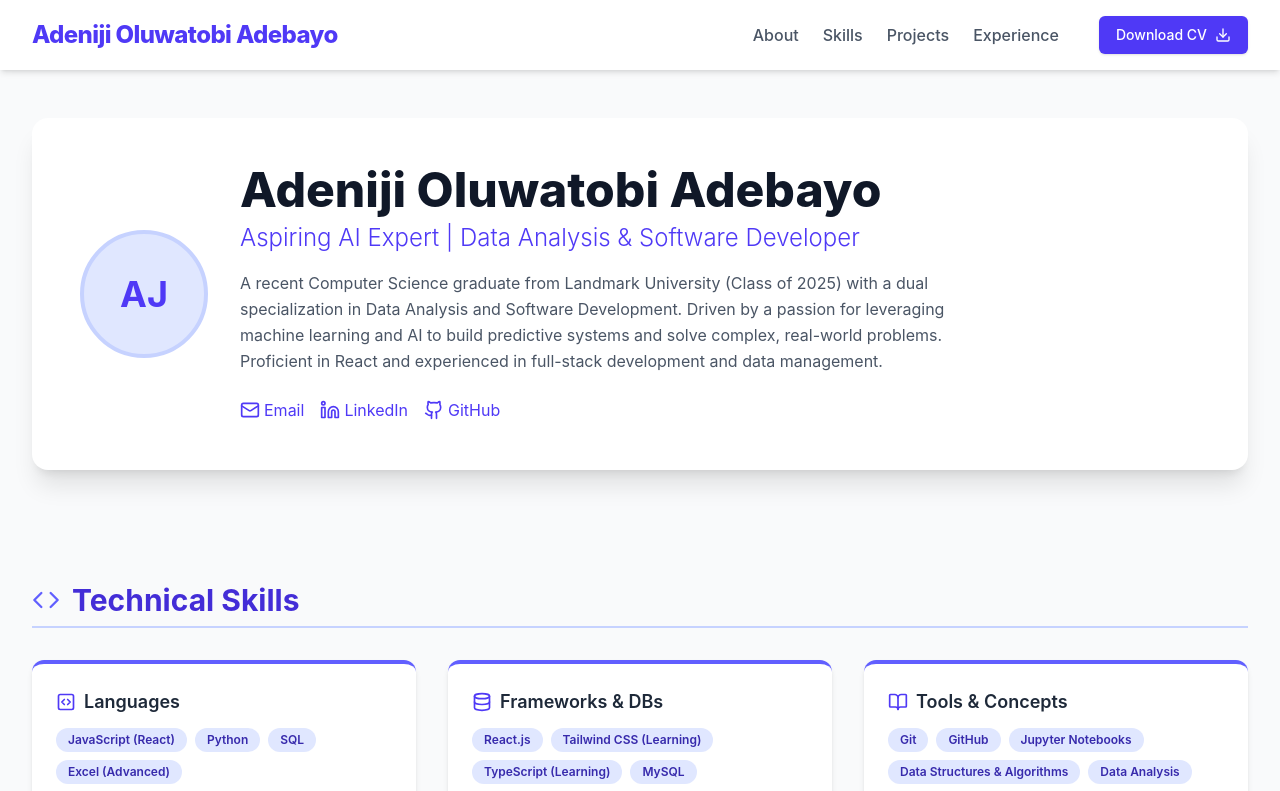
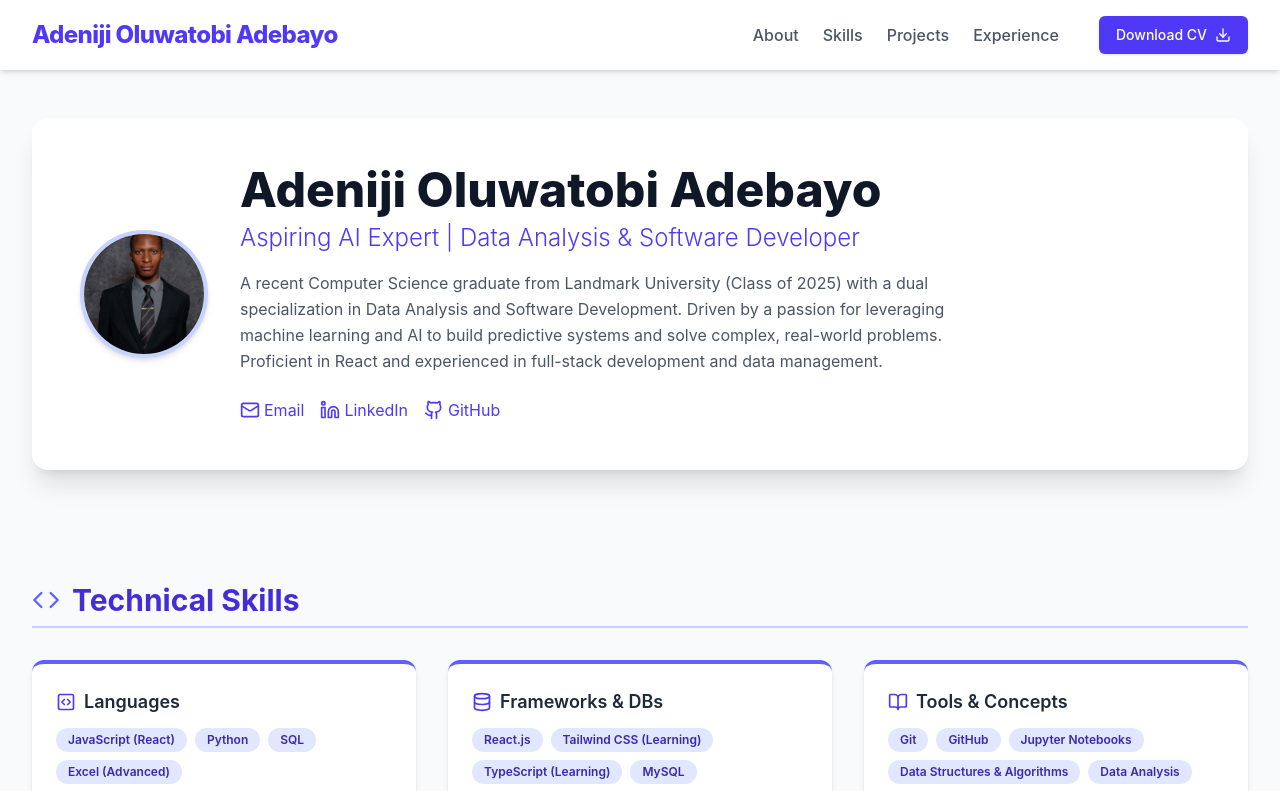
Before and after one commit to tobiSticks/my-portfolio, a React app: page / in a window 1280 px wide. Shown: the top 791 px of the page. Built offline with nearby package versions, Linux system fonts and the light colour scheme; the HTML template or start-up script is replaced by a standard one.

Commit message:
change my pfp

```diff
--- a/src/App.jsx
+++ b/src/App.jsx
@@ -257,8 +257,12 @@ export default function App() {
           <div className="md:flex md:items-center">
             {/* Image/Avatar Placeholder */}
             <div className="flex-shrink-0 mb-6 md:mb-0 md:mr-8">
-              <div className="w-32 h-32 rounded-full bg-indigo-100 flex items-center justify-center text-indigo-600 text-4xl font-bold border-4 border-indigo-200">
-                AJ
+              <div className="w-32 h-32 rounded-full overflow-hidden border-4 border-indigo-200 shadow-md">
+                <img
+                  src="./assets/TOBI.jpg"
+                  alt="AO"
+                  className="w-full h-full object-cover"
+                />
               </div>
             </div>
 
```
Also changed, not shown: public/assets/TOBI.jpg (added).
